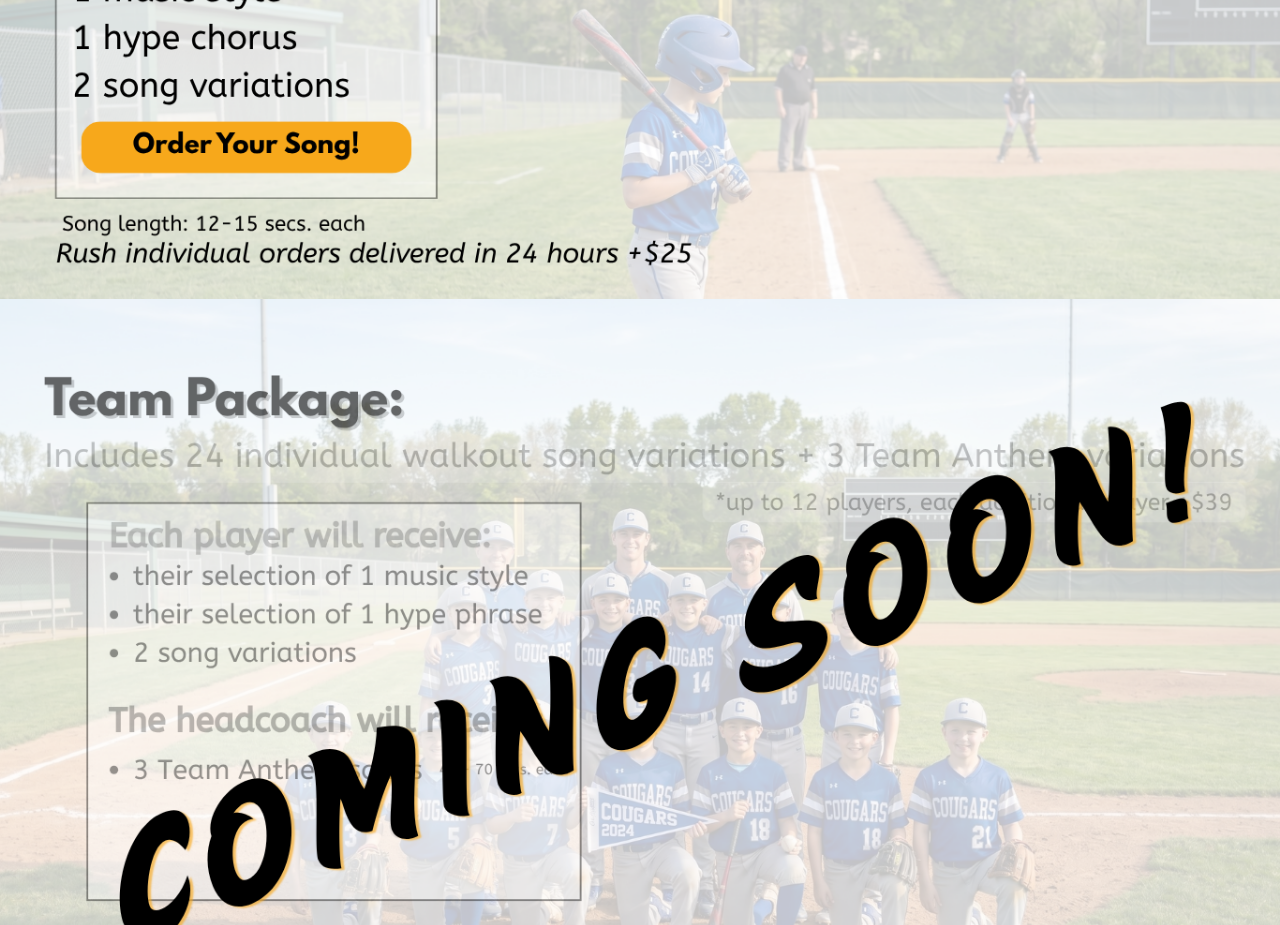
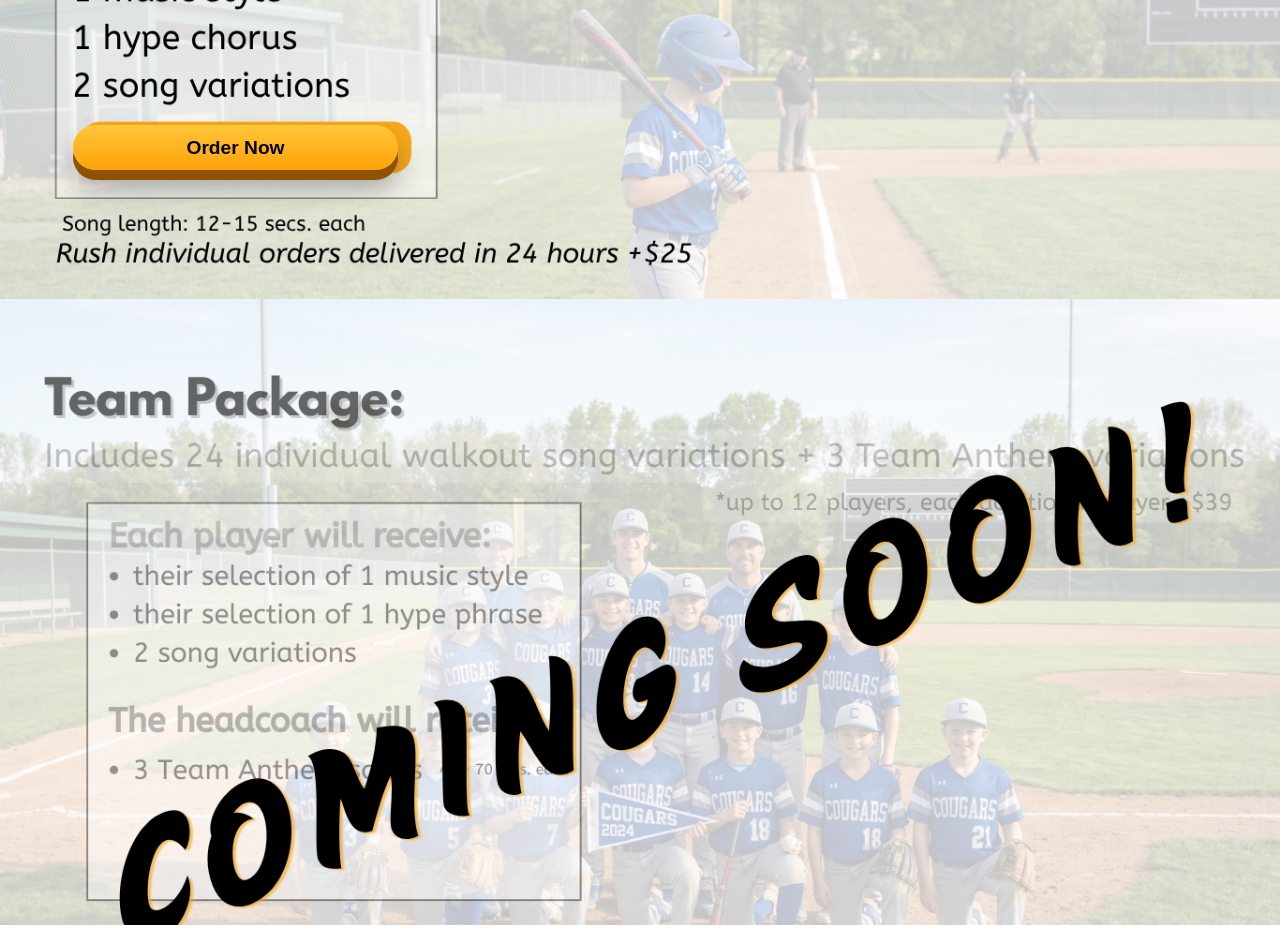
Before and after one commit to CHolmes143/customwalkoutsongs, a Next.js app: page / in a window 1280 px wide. Shown: the part 1960-2885 px from the top of the page. Built offline with nearby package versions, Linux system fonts and the light colour scheme.

Commit message:
Restyle individual package CTA

```diff
--- a/app/globals.css
+++ b/app/globals.css
@@ -282,11 +282,19 @@ a {
 }
 
 .individual-basic {
-  height: 10.5%;
-  left: 5%;
-  text-indent: -9999px;
-  top: 64.4%;
-  width: 28.5%;
+  align-items: center;
+  display: flex;
+  font-size: clamp(12px, 1.5vw, 24px);
+  height: 9.4%;
+  justify-content: center;
+  left: 5.7%;
+  line-height: 1;
+  padding: 0 1.4%;
+  text-align: center;
+  text-indent: 0;
+  top: 64%;
+  white-space: nowrap;
+  width: 25.4%;
 }
 
 .close-learn {
--- a/app/page.tsx
+++ b/app/page.tsx
@@ -18,7 +18,7 @@ export default function HomePage() {
         id="individual-packages"
         aria-label="Individual player packages"
       >
-        <a className="landing-hotspot individual-basic" href="/order">
+        <a className="landing-hotspot landing-cta individual-basic" href="/order">
           Order Now
         </a>
       </section>
```
